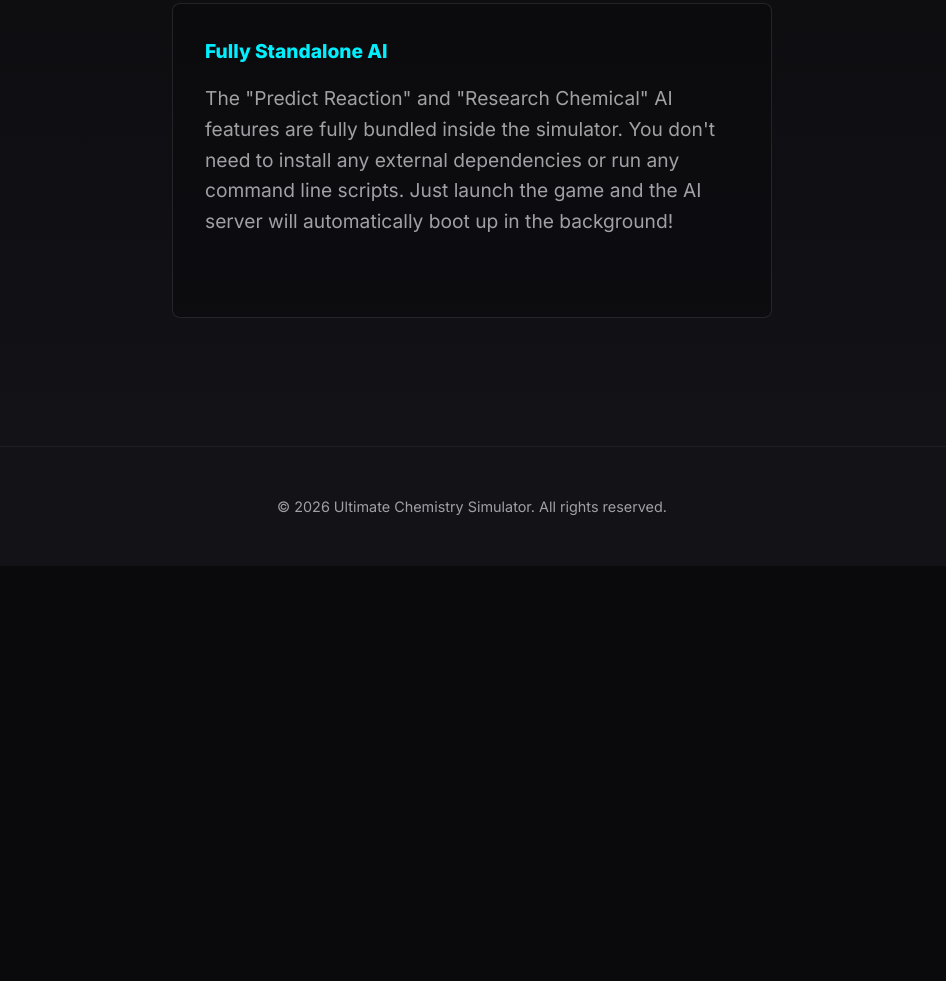
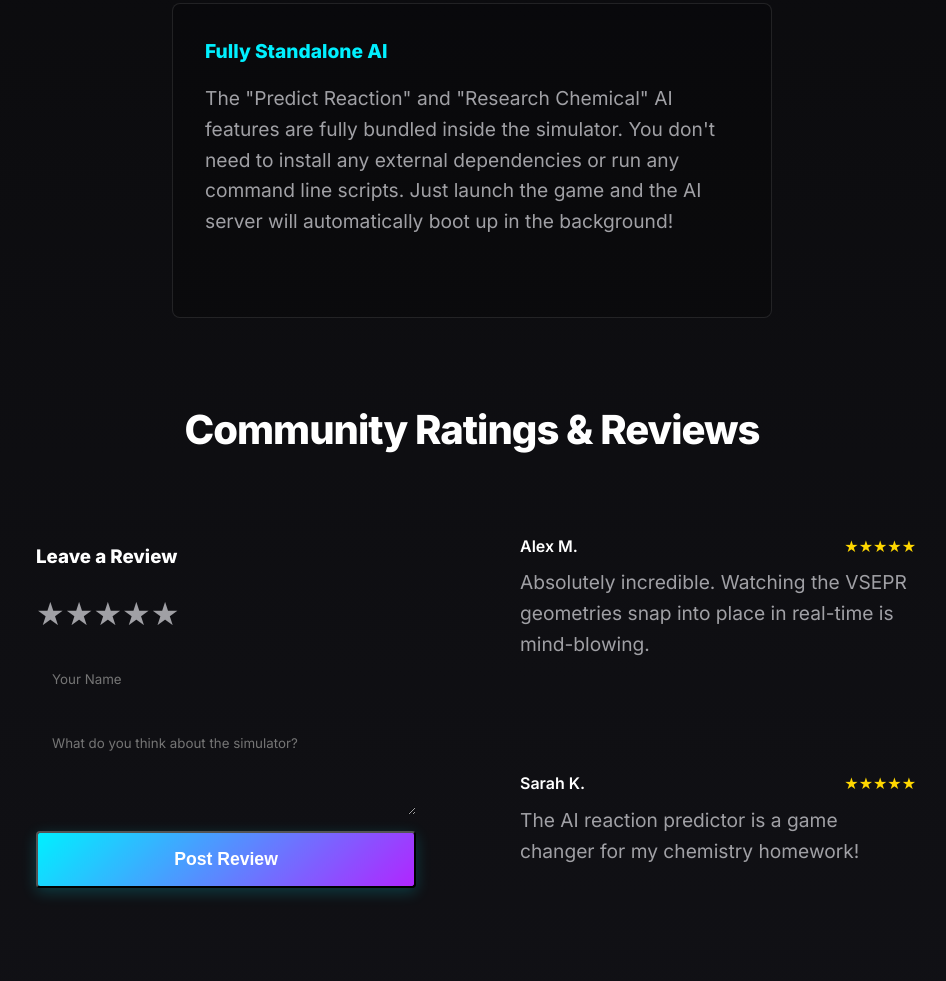
Before and after one commit to pappuvirinchi-lang/ultimate-chemistry-sim, a plain HTML site: page index.html in a window 1280 px wide. Shown: the part 1859-2840 px from the top of the page, without its empty margins (168-1114 px from the left). Before the commit the page ends 2425 px from the top, so only its background shows below. Drawn offline with Linux system fonts and the light colour scheme.

Commit message:
Add interactive reviews section

```diff
--- a/index.html
+++ b/index.html
@@ -54,6 +54,22 @@
             <h3>Fully Standalone AI</h3>
             <p>The "Predict Reaction" and "Research Chemical" AI features are fully bundled inside the simulator. You don't need to install any external dependencies or run any command line scripts. Just launch the game and the AI server will automatically boot up in the background!</p>
         </div>
+    <section id="reviews" class="reviews-section">
+        <h2>Community Ratings & Reviews</h2>
+        <div class="reviews-container">
+            <div class="review-form-container">
+                <h3>Leave a Review</h3>
+                <div class="star-rating" id="star-rating">
+                    <span data-value="1">★</span><span data-value="2">★</span><span data-value="3">★</span><span data-value="4">★</span><span data-value="5">★</span>
+                </div>
+                <input type="text" id="reviewer-name" placeholder="Your Name" required>
+                <textarea id="review-text" placeholder="What do you think about the simulator?" rows="4" required></textarea>
+                <button id="submit-review" class="cta-btn">Post Review</button>
+            </div>
+            <div class="reviews-list" id="reviews-list">
+                <!-- Reviews will be loaded here -->
+            </div>
+        </div>
     </section>
 
     <footer>
--- a/script.js
+++ b/script.js
@@ -9,3 +9,85 @@ document.querySelectorAll('a[href^="#"]').forEach(anchor => {
         }
     });
 });
+
+// Reviews System
+const starRating = document.getElementById('star-rating');
+const stars = starRating.querySelectorAll('span');
+let currentRating = 0;
+
+stars.forEach(star => {
+    star.addEventListener('click', () => {
+        currentRating = parseInt(star.getAttribute('data-value'));
+        updateStars(currentRating);
+    });
+
+    star.addEventListener('mouseover', () => {
+        updateStars(parseInt(star.getAttribute('data-value')));
+    });
+
+    star.addEventListener('mouseout', () => {
+        updateStars(currentRating);
+    });
+});
+
+function updateStars(rating) {
+    stars.forEach(s => {
+        if (parseInt(s.getAttribute('data-value')) <= rating) {
+            s.classList.add('active');
+        } else {
+            s.classList.remove('active');
+        }
+    });
+}
+
+// Initial fake reviews
+const defaultReviews = [
+    { name: 'Alex M.', rating: 5, text: 'Absolutely incredible. Watching the VSEPR geometries snap into place in real-time is mind-blowing.' },
+    { name: 'Sarah K.', rating: 5, text: 'The AI reaction predictor is a game changer for my chemistry homework!' }
+];
+
+function renderReviews() {
+    const list = document.getElementById('reviews-list');
+    list.innerHTML = '';
+
+    // Load local storage reviews
+    const savedReviews = JSON.parse(localStorage.getItem('chemSimReviews')) || [];
+    const allReviews = [...savedReviews, ...defaultReviews];
+
+    allReviews.forEach(rev => {
+        const card = document.createElement('div');
+        card.className = 'review-card';
+        card.innerHTML = `
+            <div class="review-header">
+                <span class="review-name">${rev.name}</span>
+                <span class="review-stars">${'★'.repeat(rev.rating)}${'☆'.repeat(5-rev.rating)}</span>
+            </div>
+            <p class="review-text">${rev.text}</p>
+        `;
+        list.appendChild(card);
+    });
+}
+
+document.getElementById('submit-review').addEventListener('click', () => {
+    const name = document.getElementById('reviewer-name').value;
+    const text = document.getElementById('review-text').value;
+
+    if (!name || !text || currentRating === 0) {
+        alert('Please provide a name, rating, and review text!');
+        return;
+    }
+
+    const newReview = { name, rating: currentRating, text };
+    const savedReviews = JSON.parse(localStorage.getItem('chemSimReviews')) || [];
+    savedReviews.unshift(newReview);
+    localStorage.setItem('chemSimReviews', JSON.stringify(savedReviews));
+
+    document.getElementById('reviewer-name').value = '';
+    document.getElementById('review-text').value = '';
+    currentRating = 0;
+    updateStars(0);
+
+    renderReviews();
+});
+
+renderReviews();
--- a/styles.css
+++ b/styles.css
@@ -262,3 +262,89 @@ footer {
         font-size: 1.1rem;
     }
 }
+
+/* Reviews Section */
+.reviews-section {
+    padding: 5rem 2rem;
+    max-width: 1000px;
+    margin: 0 auto;
+    text-align: center;
+}
+
+.reviews-section h2 {
+    font-size: 2.5rem;
+    margin-bottom: 3rem;
+}
+
+.reviews-container {
+    display: grid;
+    grid-template-columns: 1fr 1fr;
+    gap: 3rem;
+    text-align: left;
+}
+
+.review-form-container {
+    background: var(--bg-card);
+    padding: 2rem;
+    border-radius: 12px;
+    border: 1px solid var(--border-color);
+    display: flex;
+    flex-direction: column;
+    gap: 1rem;
+}
+
+.star-rating {
+    font-size: 2rem;
+    color: var(--text-secondary);
+    cursor: pointer;
+    display: inline-block;
+}
+
+.star-rating span:hover,
+.star-rating span.active {
+    color: #ffd700;
+}
+
+.review-form-container input,
+.review-form-container textarea {
+    width: 100%;
+    padding: 1rem;
+    background: var(--bg-dark);
+    border: 1px solid var(--border-color);
+    color: var(--text-main);
+    border-radius: 8px;
+    font-family: inherit;
+}
+
+.review-card {
+    background: var(--bg-card);
+    padding: 1.5rem;
+    border-radius: 12px;
+    border: 1px solid var(--border-color);
+    margin-bottom: 1rem;
+}
+
+.review-header {
+    display: flex;
+    justify-content: space-between;
+    margin-bottom: 0.5rem;
+}
+
+.review-name {
+    font-weight: 600;
+}
+
+.review-stars {
+    color: #ffd700;
+}
+
+.review-text {
+    color: var(--text-secondary);
+    line-height: 1.6;
+}
+
+@media (max-width: 768px) {
+    .reviews-container {
+        grid-template-columns: 1fr;
+    }
+}
```
